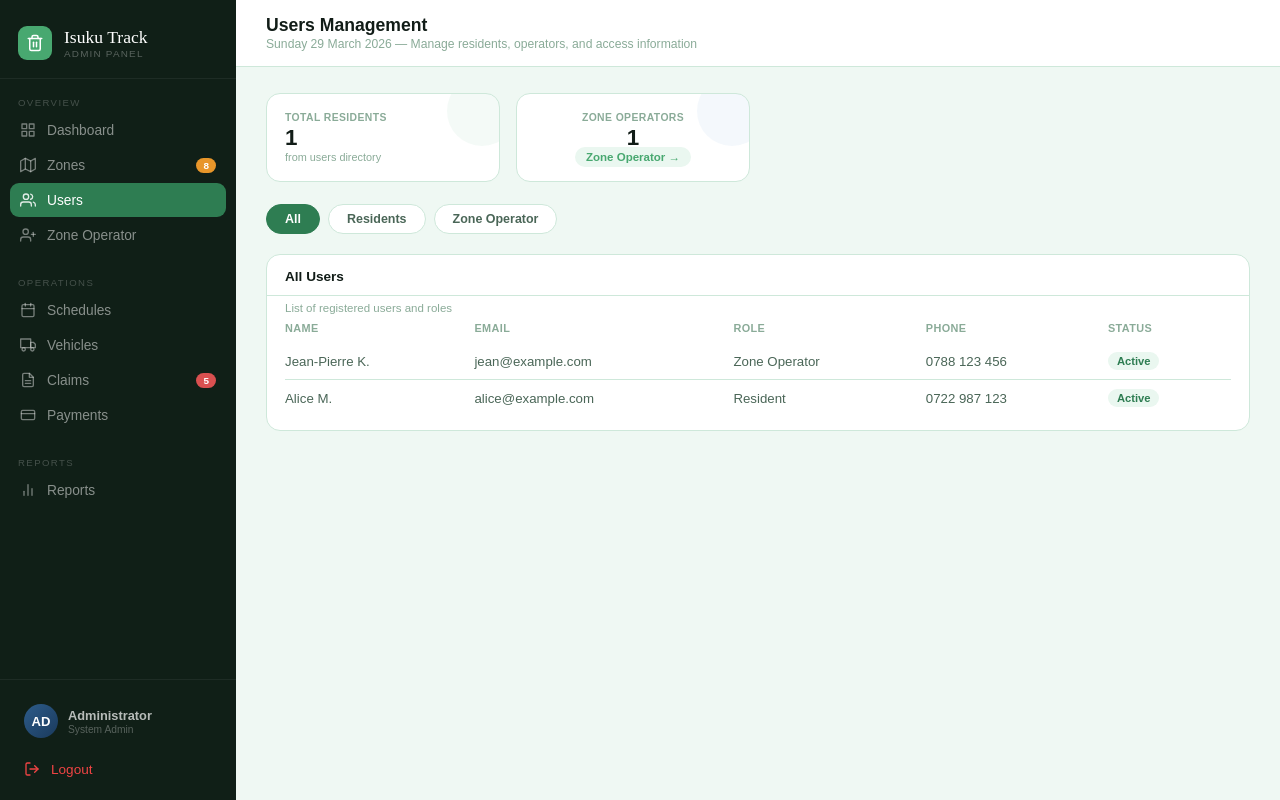
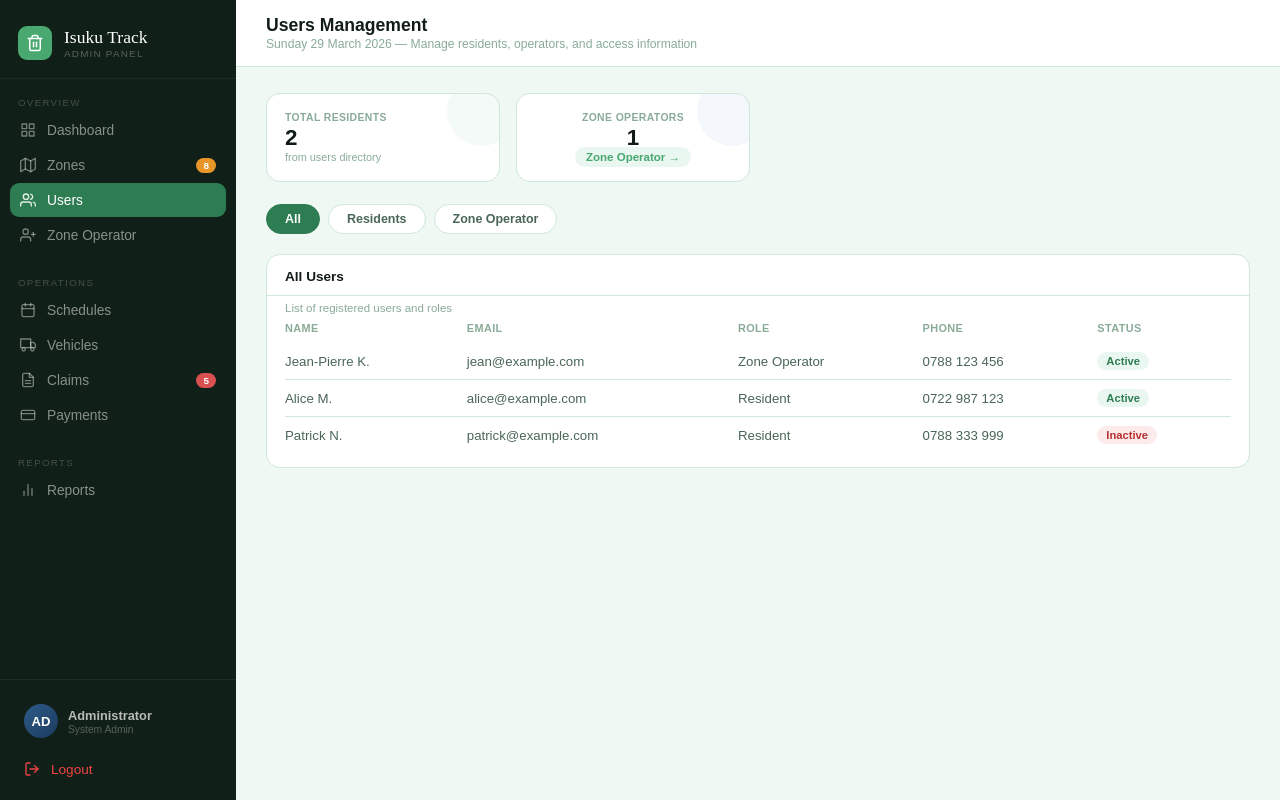
Before and after one commit to Abigail-Salem-Tendo/isuku_track, a Python web app: template templates/admin/admin_users.html in a window 1280 px wide. Run offline with Jinja, Linux system fonts and the light colour scheme; the template is opened without the code that fills it, so the values that code supplies are empty.

Commit message:
Add inactive resident row and update user statistics in management UI

```diff
--- a/templates/admin/admin_users.html
+++ b/templates/admin/admin_users.html
@@ -140,6 +140,13 @@
               <td>0722 987 123</td>
               <td><span class="b ok">Active</span></td>
             </tr>
+            <tr data-role="resident" data-status="inactive">
+              <td>Patrick N.</td>
+              <td>patrick@example.com</td>
+              <td>Resident</td>
+              <td>0788 333 999</td>
+              <td><span class="b op">Inactive</span></td>
+            </tr>
           </tbody>
         </table>
       </div>
@@ -147,6 +154,7 @@
 </main></div>
 <div class="overlay" id="overlay" onclick="toggleSb()"></div>
 
+<script src="/static/js/api_helper.js"></script>
 <script>
 function toggleSb() {
   var sb = document.querySelector('.sb');
@@ -188,14 +196,21 @@ document.getElementById('logoutBtn')?.addEventListener('click', function () {
     var cells = row.querySelectorAll('td');
     if (cells.length < 5) return;
     var role = cells[2].textContent.trim().toLowerCase();
+    var status = cells[4].textContent.trim().toLowerCase();
     if (role === 'zone operator') zoneOperators += 1;
     if (role !== 'resident') return;
     total += 1;
+    if (status === 'active') active += 1;
+    if (status === 'inactive') inactive += 1;
   });
 
   var totalEl = document.getElementById('usersTotalResidents');
+  var activeEl = document.getElementById('usersActiveResidents');
+  var inactiveEl = document.getElementById('usersInactiveResidents');
   var zoneOpsEl = document.getElementById('usersZoneOperators');
   if (totalEl) totalEl.textContent = String(total);
+  if (activeEl) activeEl.textContent = String(active);
+  if (inactiveEl) inactiveEl.textContent = String(inactive);
   if (zoneOpsEl) zoneOpsEl.textContent = String(zoneOperators);
 })();
 
```
